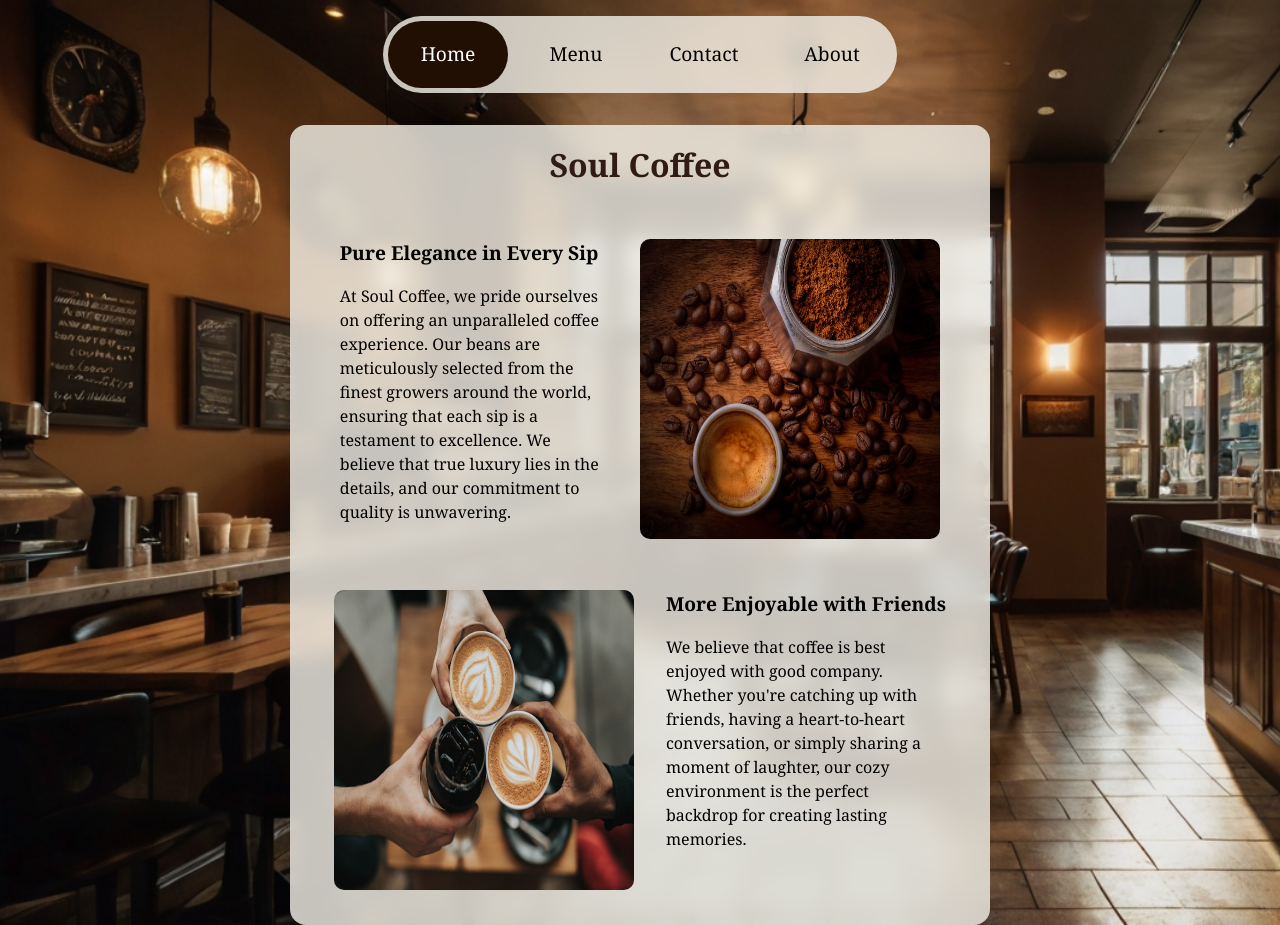
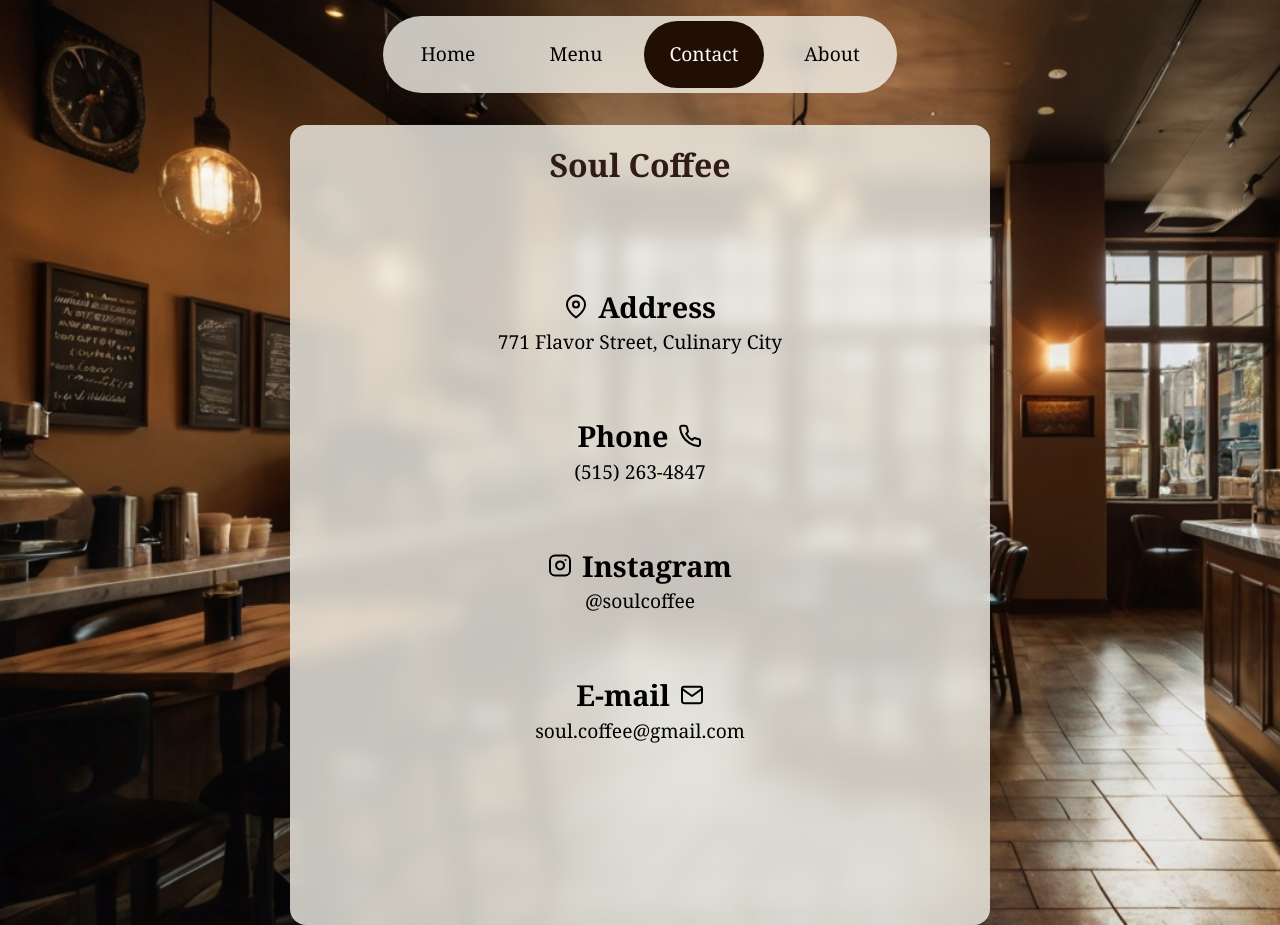
Before and after one commit to thomasmfx/restaurant-page, a website built with webpack: page src/index.html in a window 1280 px wide. Both pictures are taken after a click on the button "Contact". Built offline with nearby package versions, Linux system fonts and the light colour scheme.

Commit message:
feat: Add Contact's content and tab changing behavior

```diff
--- /dev/null
+++ b/src/contact.js
@@ -0,0 +1,52 @@
+import {
+    createElement,
+    createElementWithId,
+    createElementWithClass,
+    createImgWithSrc,
+    removeCurrentTab
+} from './domManipulation.js';
+
+const container = document.querySelector('#container');
+
+export default function showContactTab() {
+    const content = createElementWithClass('div', 'content');
+    const meansOfContat = createElementWithId('div', 'means-of-contact')
+    if(content.id !== 'contact-tab') {
+        removeCurrentTab();
+        content.appendChild(createElementWithId('h1', 'heading', 'Soul Coffee'));
+        content.id = 'contact-tab';
+
+        meansOfContat.append(
+            meanTemplate('../assets/contact/map-pin.svg', 'Address', '771 Flavor Street, Culinary City'),
+            meanTemplateTwo('Phone', '../assets/contact/phone.svg', '(515) 263-4847'),
+            meanTemplate('../assets/contact/instagram.svg', 'Instagram', '@soulcoffee'),
+            meanTemplateTwo('E-mail', '../assets/contact/mail.svg', 'soul.coffee@gmail.com')
+        );
+        content.appendChild(meansOfContat);
+        container.appendChild(content);
+    };
+};
+
+// Icon b4 heading
+function meanTemplate(iconSrc, heading, text) {
+    const mean = createElementWithClass('div', 'mean')
+    mean.append(
+        createImgWithSrc(`${iconSrc}`),
+        createElement('h2', `${heading}`),
+        createElement('p', `${text}`)
+    );
+
+    return mean;
+};
+
+// Heading b4 icon
+function meanTemplateTwo(heading, iconSrc, text) {
+    const mean = createElementWithClass('div', 'mean')
+    mean.append(
+        createElement('h2', `${heading}`),
+        createImgWithSrc(`${iconSrc}`),
+        createElement('p', `${text}`)
+    );
+
+    return mean;
+};
--- a/src/index.js
+++ b/src/index.js
@@ -2,12 +2,12 @@ import './style.css';
 import { paintBtn, removeBtnsPaint } from './domManipulation.js';
 import showHomeTab from './home.js';
 import showMenuTab from './menu.js'
-// import showContactTab from './contact.js';
+import showContactTab from './contact.js';
 import showAboutTab from './about';
 
 const homeBtn = document.querySelector('#home');
 const menuBtn = document.querySelector('#menu');
-// const contactBtn = document.querySelector('#contact');
+const contactBtn = document.querySelector('#contact');
 const aboutBtn = document.querySelector('#about');
 
 window.onload = paintBtn(homeBtn), showHomeTab();
@@ -24,11 +24,11 @@ menuBtn.addEventListener('click', () => {
     paintBtn(menuBtn);
 });
 
-// contactBtn.addEventListener('click', () => {
-//     removeBtnsPaint();
-//     paintBtn(contactBtn);
-//     // showContactTab();
-// });
+contactBtn.addEventListener('click', () => {
+    removeBtnsPaint();
+    paintBtn(contactBtn);
+    showContactTab();
+});
 
 aboutBtn.addEventListener('click', () => {
     removeBtnsPaint();
--- a/src/style.css
+++ b/src/style.css
@@ -173,7 +173,28 @@ button:hover {
 }
 /* Contact Tab */
 
+#means-of-contact {
+    margin-top: 4em;
+    display: flex;
+    flex-direction: column;
+    justify-content: center;
+    align-items: center;
+    padding: 1em;
+    font-size: 1.2rem;
+    row-gap: 3em;
+}
 
+.mean {
+    flex-wrap: wrap;
+    justify-content: center;
+    display: flex;
+    column-gap: 10px;
+}
+
+.mean > p {
+    text-align: center;
+    flex-basis: 100%;
+}
 
 /* About Tab */
 
```
Also changed, not shown: src/index.html (+1 -0 lines), assets/contact/instagram.svg (added), assets/contact/mail.svg (added), assets/contact/map-pin.svg (added), assets/contact/phone.svg (added).
